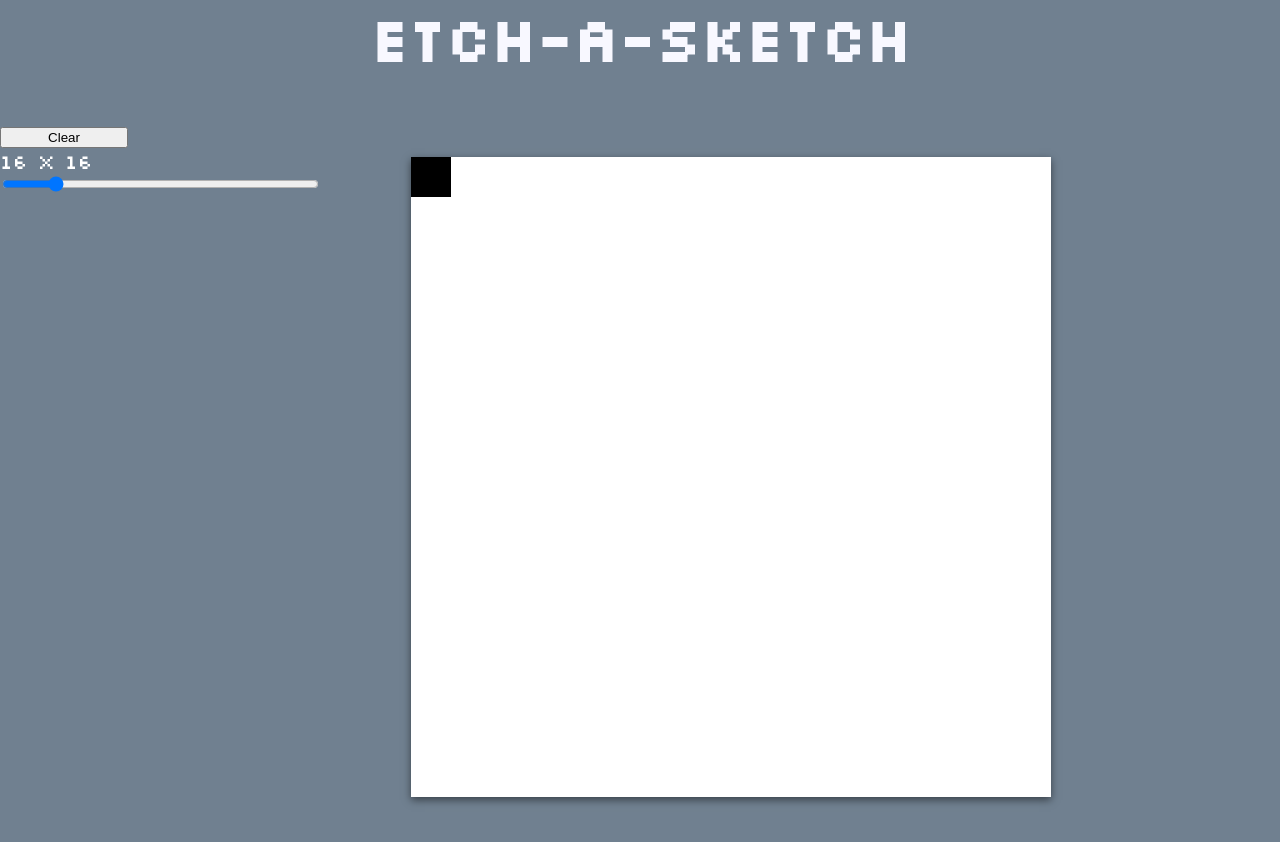
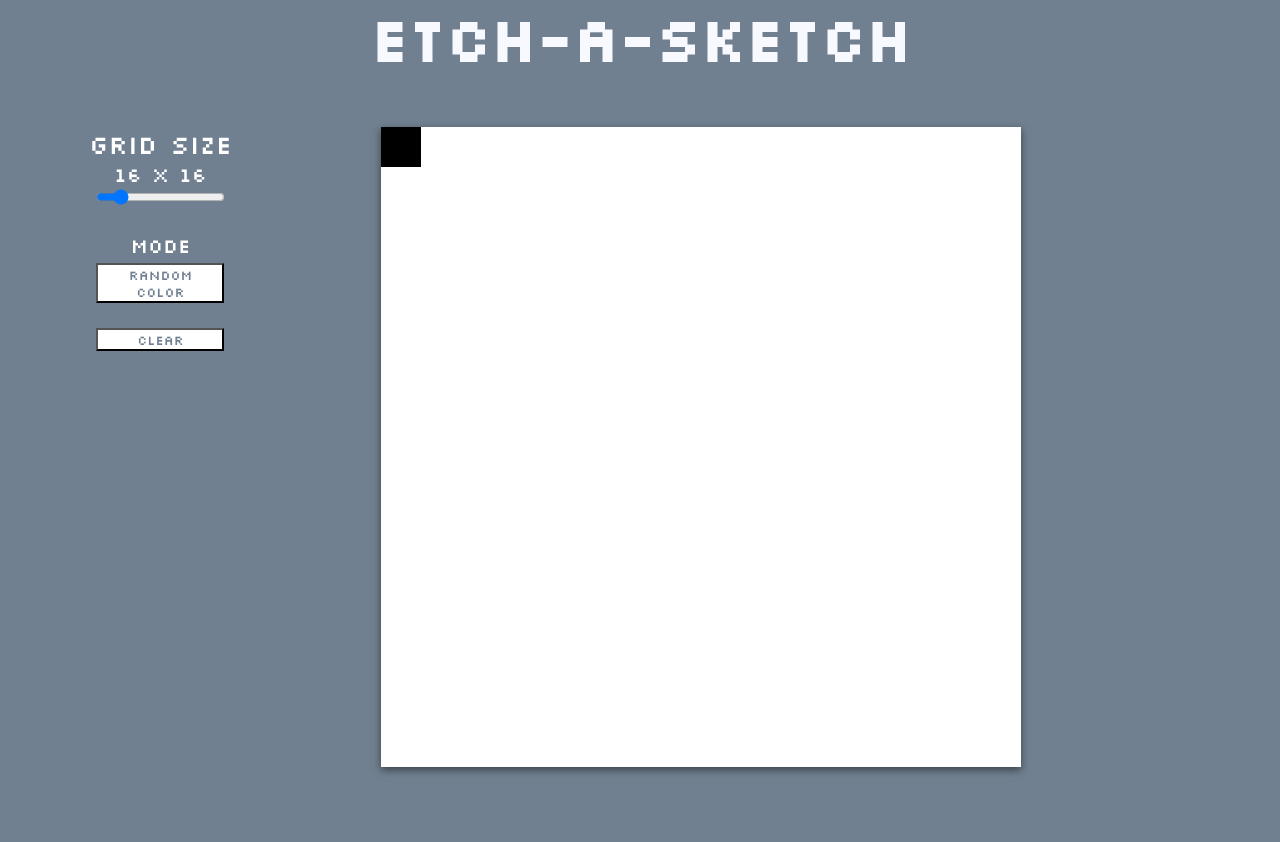
Before and after one commit to wietzikoski/etch-a-sketch, a plain HTML site: page index.html in a window 1280 px wide. Both pictures are taken after a click on the element 430 px from the left and 177 px from the top of the page. After the commit the page ends 817 px from the top, so only its background shows below. Drawn offline with Linux system fonts and the light colour scheme.

Commit message:
update css, style buttons

```diff
--- a/index.html
+++ b/index.html
@@ -19,10 +19,13 @@
   </header>
   <main class="wrapper">
     <div class="side-bar">
-      <button class="button" id="clear">Clear</button>
-      <label for="points"></label>
+
+      <label for="gridSize">Grid Size</label>
       <output class="gridOutput">16 x 16</output>
       <input type="range" id="gridSize" name="gridSize" value="16" min="1" max="100" oninput="this.previousElementSibling.value = this.value + ' x ' + this.value " onchange="makeGrid(this.value)">
+      <div class="mode">Mode</div>
+      <button class="button" id="randomColor">Random Color</button>
+      <button class="button" id="clear">Clear</button>
     </div>
     <div class="container" id="container">
 
--- a/script.js
+++ b/script.js
@@ -25,26 +25,41 @@ let gridSize = document.getElementById('gridSize').value;
 // array to store my grid pieces
 const grid = [];
 
-// for(i = 0; i < 256; i++) {
-//   let gridPiece = document.createElement("div");
-//   gridPiece.classList.add("gridPiece");
-//   gridContainer.appendChild(gridPiece);
-//   grid.push(gridPiece);
-// }
-
-// make a grid
 
 // change anad show the grid size value
 function showVal(newVal){
   gridSize=newVal;
-  console.log(gridSize);
   return gridSize;
 }
 
+const randomButton = document.getElementById("randomColor");
+randomButton.onclick = () => {
+  randomButton.classList.toggle('active');
+}
+function checkActive(button) {
+  if(button.classList.contains('active')){
+    return true;
+  } else{
+    return false;
+  }
+}
+
+// check if mouse is down
+let mouseDown = false
+document.body.onmousedown = () => (mouseDown = true)
+document.body.onmouseup = () => (mouseDown = false)
+
+
+// create random color
+function randomNumber(){
+  return Math.floor(Math.random() * 256);
+
+  //'rgb(' + randomNumber() + ',' + randomNumber() + ',' + randomNumber() + ')';
+}
 //make a new grid based on gridSize
 // width is 640, so we well need to adjust the size of each div based on that.
 function makeGrid(size) {
-  //clear();
+  //clear
   gridContainer.innerHTML = "";
   for(i = 0; i < size * size; i++){
     let gridPiece = document.createElement("div");
@@ -57,30 +72,34 @@ function makeGrid(size) {
   grid.forEach(piece => {
 
     piece.addEventListener('click', (event) => {
+      if (checkActive(randomButton)) {
+        piece.style.backgroundColor = 'rgb(' + randomNumber() + ',' + randomNumber() + ',' + randomNumber() + ')';
+      }
+      else
       piece.style.backgroundColor = "black";
     })
     piece.addEventListener('mouseenter', (event) => {
       {
         // if mouse is down
         if(mouseDown){
+          if (checkActive(randomButton)) {
+            piece.style.backgroundColor = 'rgb(' + randomNumber() + ',' + randomNumber() + ',' + randomNumber() + ')';
+          }
+          else
           piece.style.backgroundColor = "black";
-        }    }
-
+        }
+      }
     })
   })
   container.appendChild(gridContainer);
 }
 
+
+// set original grid as 16 x 16
 makeGrid(16);
 // Set up a “hover” effect so that the grid divs change color when
 // your mouse passes over them, leaving a (pixelated) trail through
 // your grid like a pen would.
-
-
-// check if mouse is down
-let mouseDown = false
-document.body.onmousedown = () => (mouseDown = true)
-document.body.onmouseup = () => (mouseDown = false)
 
 //clear function - make all backgrounds white
 function clear(){
--- a/style.css
+++ b/style.css
@@ -26,19 +26,34 @@ h1 {
   flex-grow: 1;
   display: flex;
   flex-direction: column;
-}
-.button {
-  width: 8rem;
-}
-.gridOutput {
+  align-items: center;
   font-size: 20px;
   font-family: 'Silkscreen', sans-serif;
   color: #fff;
+  text-align: center;
 }
+
+label {
+  font-size: 26px;
+}
+.mode {
+  margin-top: 25px;
+  margin-bottom: 5px;
+}
+
+.button {
+  width: 8rem;
+  background-color: white;
+  font-family: 'Silkscreen', sans-serif;
+  color: slategray;
+}
+#randomColor {
+  margin-bottom: 25px;
+}
+
 .container {
   flex-basis: 0;
   flex-grow: 999;
-  padding: 30px;
 }
 .grid-container {
   margin-left: 60px;
@@ -61,3 +76,6 @@ h1 {
 .black {
   background-color: black;
 }
+.active {
+  border:  2px solid red;
+}
```
